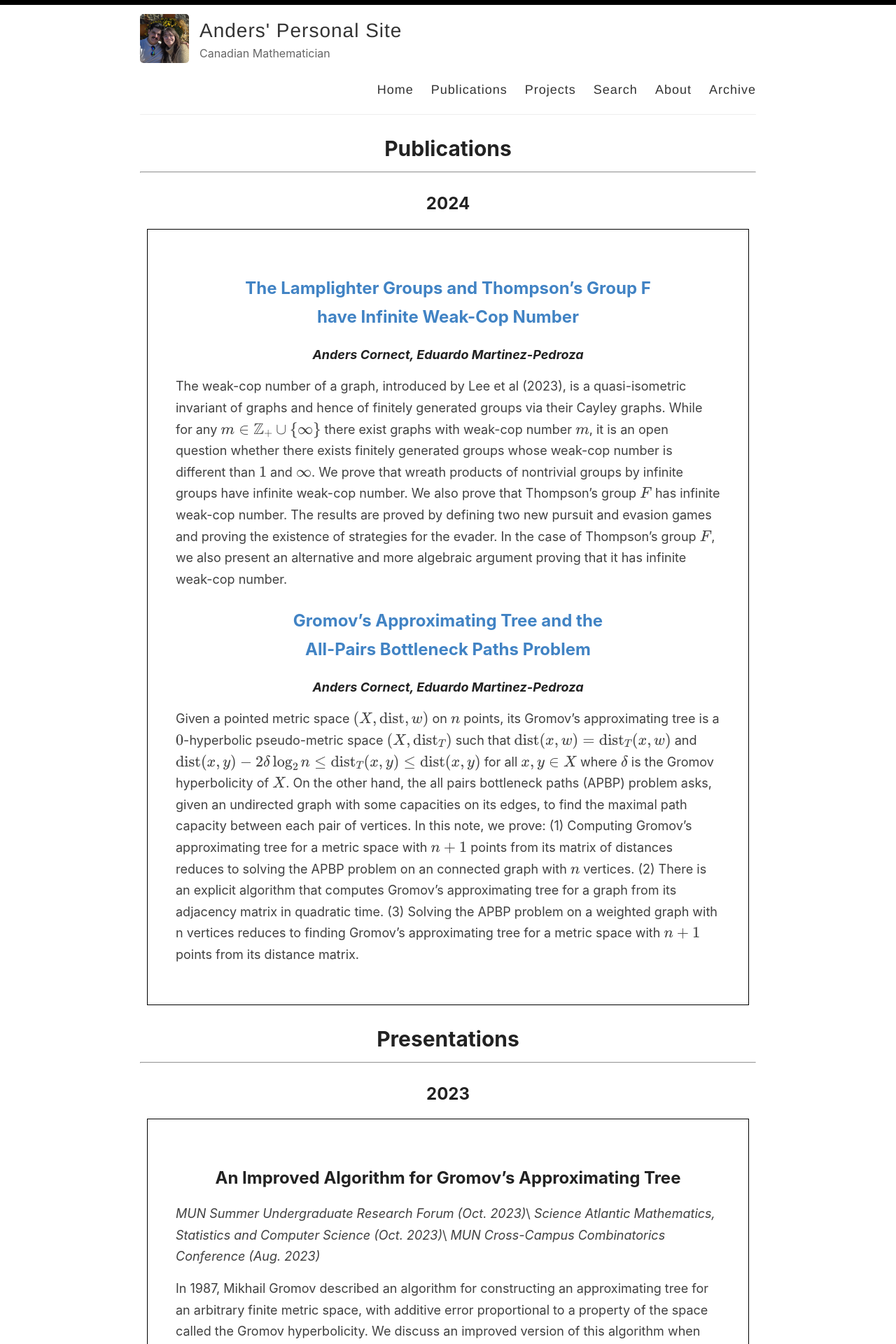
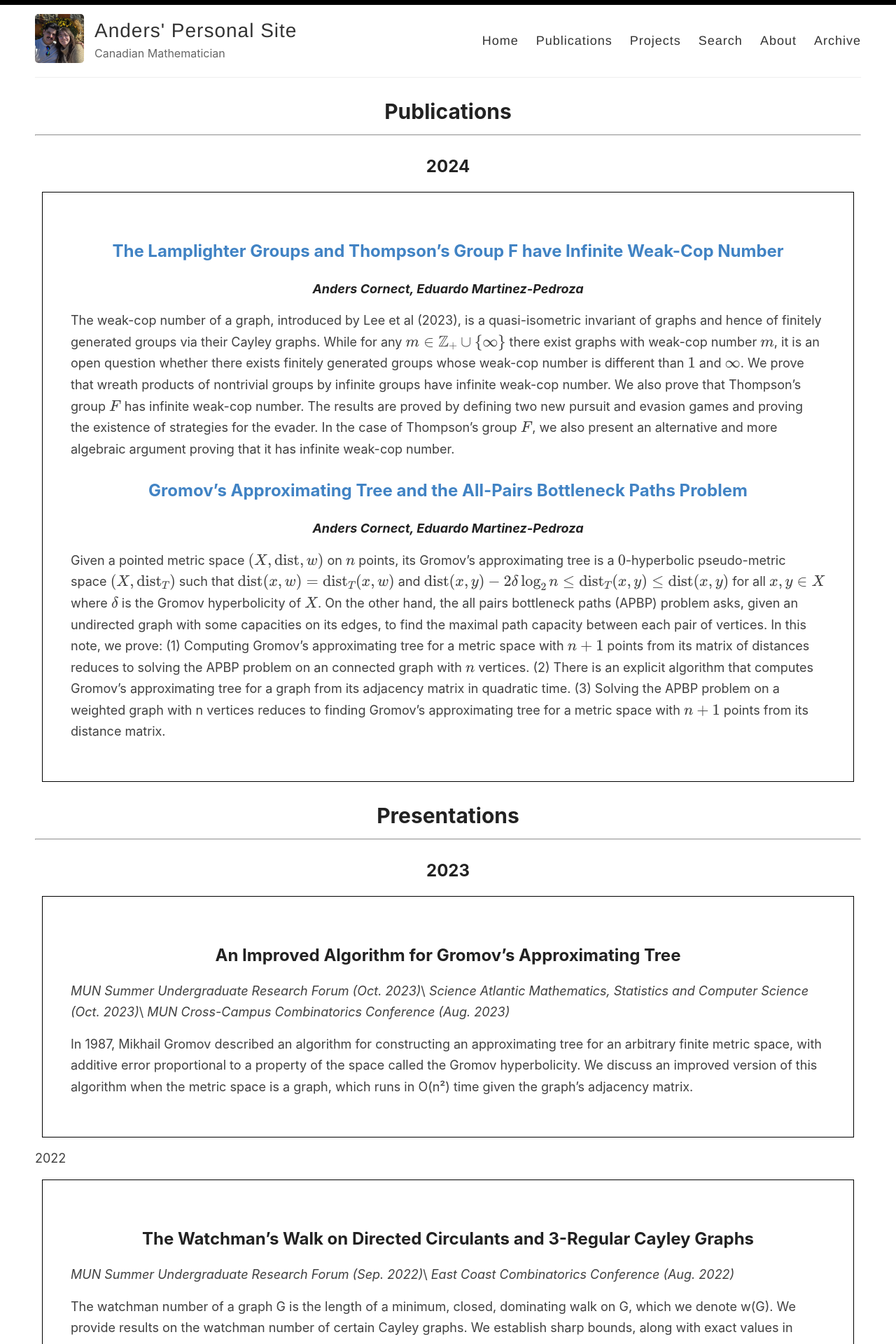
Before and after one commit to And-ers/And-ers.github.io, a Jekyll site: the page built from _pages/publications.md, in a window 1280 px wide. Shown: the top 1920 px of the page at 70% size. Built offline with Jekyll 4.4.1, drawn with Linux system fonts in a browser that asks for light colours.

Commit message:
modified:   _pages/publications.md modified:   assets/style.scss

```diff
--- a/_pages/publications.md
+++ b/_pages/publications.md
@@ -10,12 +10,12 @@ permalink: /publications/
 
 <div class="stylebox" markdown="1">
 
-## [The Lamplighter Groups and Thompson's Group F <br> have Infinite Weak-Cop Number](https://arxiv.org/abs/2406.11996)
+## [The Lamplighter Groups and Thompson's Group F have Infinite Weak-Cop Number](https://arxiv.org/abs/2406.11996)
 #### *Anders Cornect, Eduardo Martinez-Pedroza*
 
 The weak-cop number of a graph, introduced by Lee et al (2023), is a quasi-isometric invariant of graphs and hence of finitely generated groups via their Cayley graphs. While for any \\(m \in \mathbb{Z}_+ \cup \\{\infty\\} \\) there exist graphs with weak-cop number \\(m\\), it is an open question whether there exists finitely generated groups whose weak-cop number is different than \\(1\\) and \\(\infty\\). We prove that wreath products of nontrivial groups by infinite groups have infinite weak-cop number. We also prove that Thompson's group \\(F\\) has infinite weak-cop number. The results are proved by defining two new pursuit and evasion games and proving the existence of strategies for the evader. In the case of Thompson's group \\(F\\), we also present an alternative and more algebraic argument proving that it has infinite weak-cop number.
 
-## [Gromov's Approximating Tree and the <br /> All-Pairs Bottleneck Paths Problem](https://arxiv.org/abs/2408.05338)
+## [Gromov's Approximating Tree and the All-Pairs Bottleneck Paths Problem](https://arxiv.org/abs/2408.05338)
 #### *Anders Cornect, Eduardo Martinez-Pedroza*
 
 Given a pointed metric space \\((X,\mathrm{dist},w)\\) on \\(n\\) points, its Gromov's approximating tree is a \\(0\\)-hyperbolic pseudo-metric space \\((X,\mathrm{dist}_T)\\) such that \\(\mathrm{dist}(x,w)=\mathrm{dist}_T(x,w)\\) and \\(\mathrm{dist}(x,y)−2\delta\log_2n \le \mathrm{dist}_T(x,y) \le \mathrm{dist}(x,y)\\) for all \\(x,y \in X\\) where \\(\delta\\) is the Gromov hyperbolicity of \\(X\\). On the other hand, the all pairs bottleneck paths (APBP) problem asks, given an undirected graph with some capacities on its edges, to find the maximal path capacity between each pair of vertices. In this note, we prove: (1) Computing Gromov's approximating tree for a metric space with \\(n+1\\) points from its matrix of distances reduces to solving the APBP problem on an connected graph with \\(n\\) vertices. (2) There is an explicit algorithm that computes Gromov's approximating tree for a graph from its adjacency matrix in quadratic time. (3) Solving the APBP problem on a weighted graph with n vertices reduces to finding Gromov's approximating tree for a metric space with \\(n+1\\) points from its distance matrix.
--- a/assets/style.scss
+++ b/assets/style.scss
@@ -32,7 +32,7 @@ body {
 
 .container {
   margin: 0 auto;
-  max-width: 900px;
+  max-width: 1200px;
   padding: 0 10px;
   width: 100%;
 }
```
